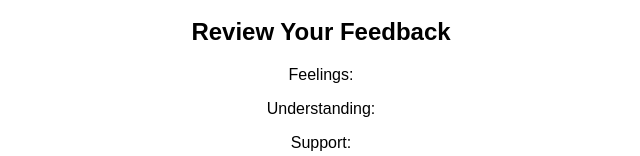
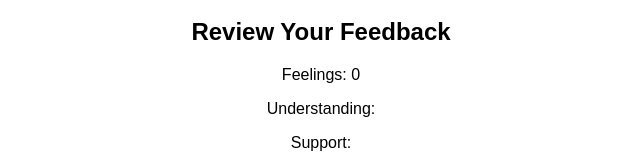
Before and after one commit to rschoenmann/redux-feedback-loop, a React (Create React App) app: page / in a window 1280 px wide. Shown: the part 941-1097 px from the top of the page, without its empty margins (319-959 px from the left). Built offline with nearby package versions, Linux system fonts and the light colour scheme.

Commit message:
add feelings dispatch works and displays in ReviewFeedback component

```diff
--- a/src/components/Feelings/Feelings.js
+++ b/src/components/Feelings/Feelings.js
@@ -14,11 +14,13 @@ class Feelings extends Component {
 			value: event.target.value
 		})
 		console.log('event.target.value', event.target.value);
+		// send feelings data to feedbackReducer
+		this.props.dispatch({ type: 'ADD_FEELINGS', payload: event.target.value, name: 'feelings' });
 	}//end handleRatingChange
 
 	handleNext = (event) => {
-		//when next button is clicked, send the feelings data to the feedbackReducer
-		this.props.dispatch({type: 'ADD_FEELINGS', payload: event.target.value, name: 'feelings'});
+		console.log('handleNext');
+
 	}//end handleNext
 
 
--- a/src/components/ReviewFeedback/ReviewFeedback.js
+++ b/src/components/ReviewFeedback/ReviewFeedback.js
@@ -7,7 +7,7 @@ class ReviewFeedback extends Component {
 		return(
 			<div>
 				<h2>Review Your Feedback</h2>
-				<p>Feelings:</p>
+				<p>Feelings: {this.props.feedback.feelings}</p>
 				<p>Understanding:</p>
 				<p>Support:</p>
 				<p>Comments:</p>
@@ -19,7 +19,7 @@ class ReviewFeedback extends Component {
 
 const mapReduxStateToProps = (reduxState) => {
 	return {
-		reduxState
+		feedback: reduxState.feedbackReducer
 	}
 }
 
--- a/src/index.js
+++ b/src/index.js
@@ -22,7 +22,7 @@ const feedbackReducer = (state = feedback, action) => {
 		case 'ADD_FEELINGS':
 			return {
 				...state,
-				[action.name]: action.payload
+				feelings: action.payload
 			}
 		default:
 			return state;
```
